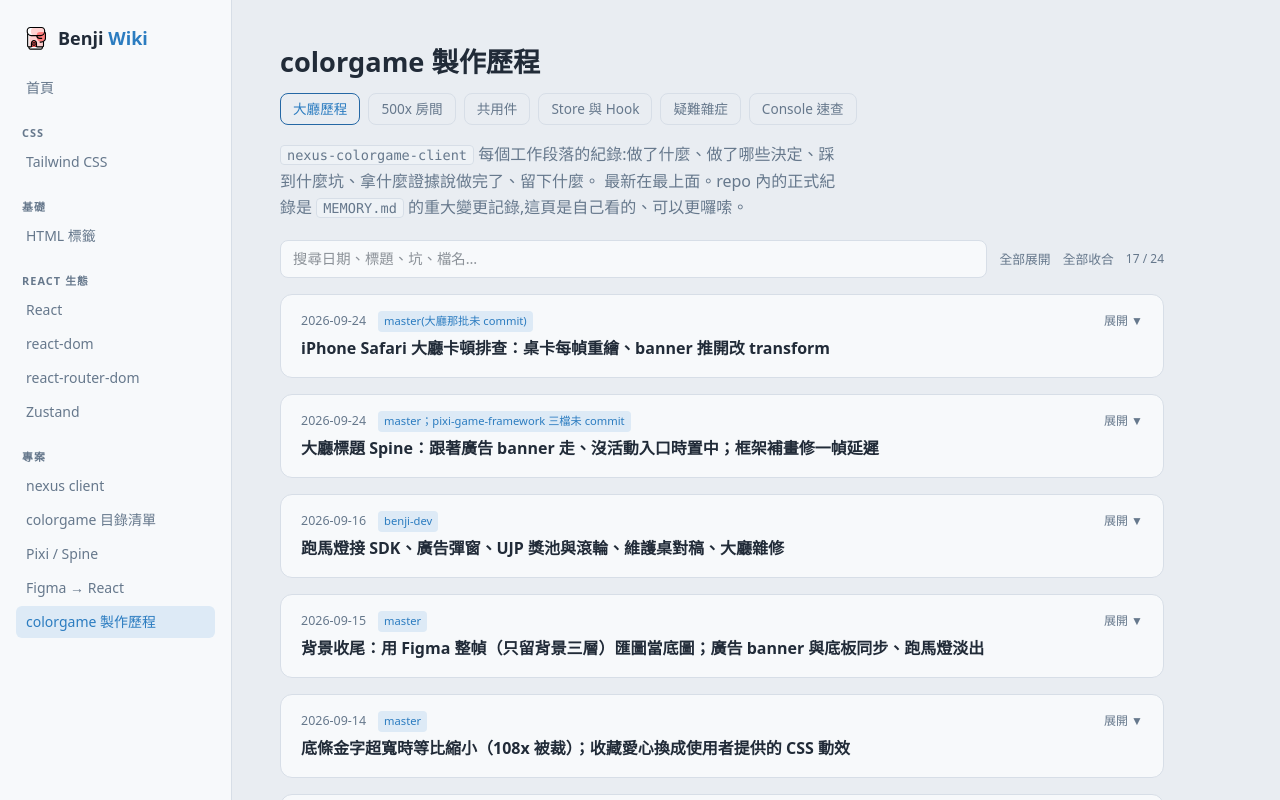
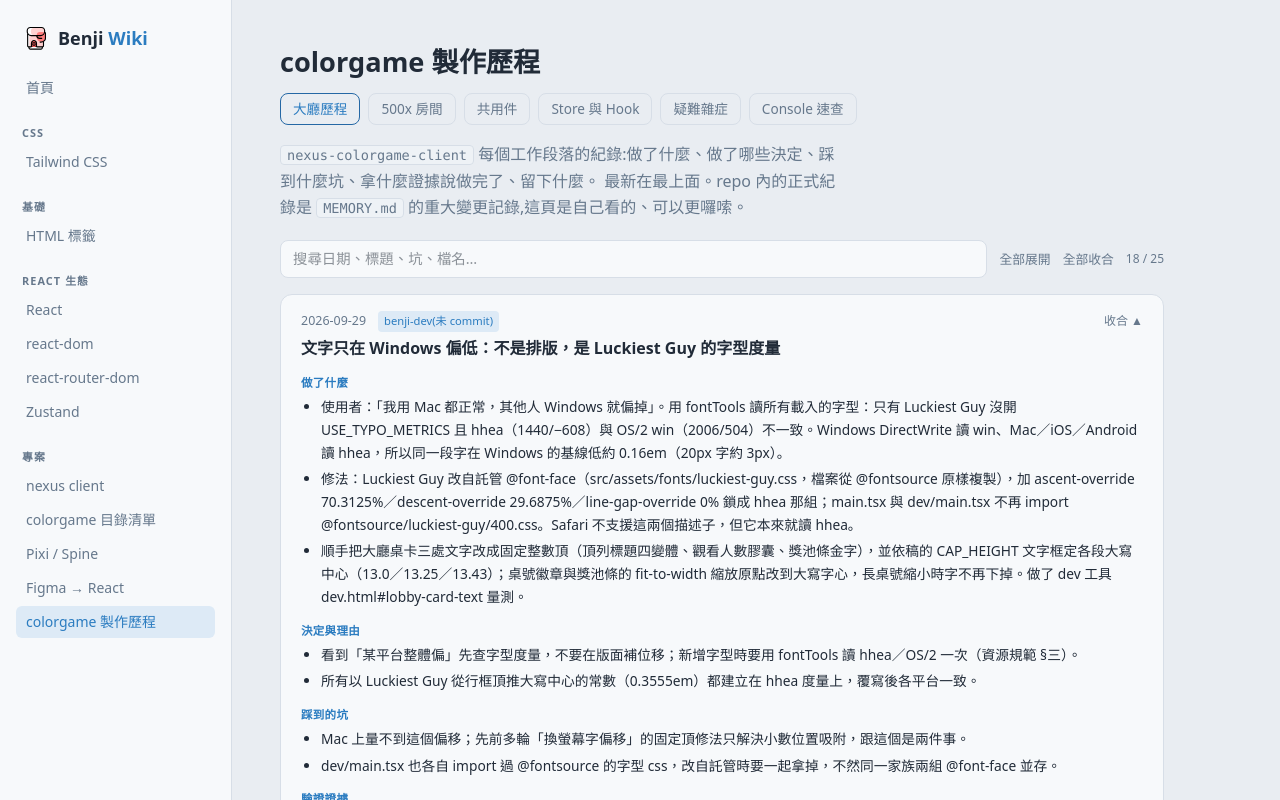
Before and after one commit to f840214/benji-wiki, a React (Vite) app: page /#/colorgame-log in a window 1280 px wide. Shown: the top 800 px of the page. Built offline with nearby package versions, Linux system fonts and the light colour scheme.

Commit message:
log: Windows 文字偏低是字型度量問題

```diff
--- a/src/pages/ColorGameLogPage.jsx
+++ b/src/pages/ColorGameLogPage.jsx
@@ -16,6 +16,26 @@ import Code from '../components/Code.jsx'
 //   links    相關頁 / 文件([[文字, href]])
 
 const ENTRIES = [
+  {
+    date: '2026-09-29',
+    title: '文字只在 Windows 偏低：不是排版，是 Luckiest Guy 的字型度量',
+    branch: 'benji-dev(未 commit)',
+    summary: [
+      '使用者：「我用 Mac 都正常，其他人 Windows 就偏掉」。用 fontTools 讀所有載入的字型：只有 Luckiest Guy 沒開 USE_TYPO_METRICS 且 hhea（1440/−608）與 OS/2 win（2006/504）不一致。Windows DirectWrite 讀 win、Mac／iOS／Android 讀 hhea，所以同一段字在 Windows 的基線低約 0.16em（20px 字約 3px）。',
+      '修法：Luckiest Guy 改自託管 @font-face（src/assets/fonts/luckiest-guy.css，檔案從 @fontsource 原樣複製），加 ascent-override 70.3125%／descent-override 29.6875%／line-gap-override 0% 鎖成 hhea 那組；main.tsx 與 dev/main.tsx 不再 import @fontsource/luckiest-guy/400.css。Safari 不支援這兩個描述子，但它本來就讀 hhea。',
+      '順手把大廳桌卡三處文字改成固定整數頂（頂列標題四變體、觀看人數膠囊、獎池條金字），並依稿的 CAP_HEIGHT 文字框定各段大寫中心（13.0／13.25／13.43）；桌號徽章與獎池條的 fit-to-width 縮放原點改到大寫字心，長桌號縮小時字不再下掉。做了 dev 工具 dev.html#lobby-card-text 量測。',
+    ],
+    decisions: [
+      '看到「某平台整體偏」先查字型度量，不要在版面補位移；新增字型時要用 fontTools 讀 hhea／OS/2 一次（資源規範 §三）。',
+      '所有以 Luckiest Guy 從行框頂推大寫中心的常數（0.3555em）都建立在 hhea 度量上，覆寫後各平台一致。',
+    ],
+    pitfalls: [
+      'Mac 上量不到這個偏移；先前多輪「換螢幕字偏移」的固定頂修法只解決小數位置吸附，跟這個是兩件事。',
+      'dev/main.tsx 也各自 import 過 @fontsource 的字型 css，改自託管時要一起拿掉，不然同一家族兩組 @font-face 並存。',
+    ],
+    evidence: ['fontTools 度量表；dev 工具 document.fonts 讀到兩個 Luckiest Guy face 都帶 ascentOverride 70.3125%；typecheck／lint／全量測試綠。'],
+    files: ['src/assets/fonts/luckiest-guy.css', 'src/index.css', 'src/main.tsx', 'dev/main.tsx', 'src/views/lobby/LobbyCardTitle.tsx', 'src/views/lobby/LobbyTableCard.tsx', 'src/views/lobby/LobbyStripText.tsx', 'dev/tools/lobbyCardText/LobbyCardTextTool.tsx', 'docs/資源規範與流程.md'],
+  },
   {
     date: '2026-09-29',
     topic: '500x',
```
